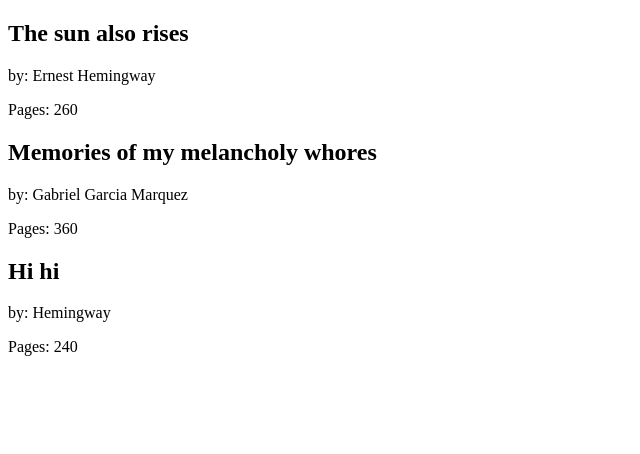
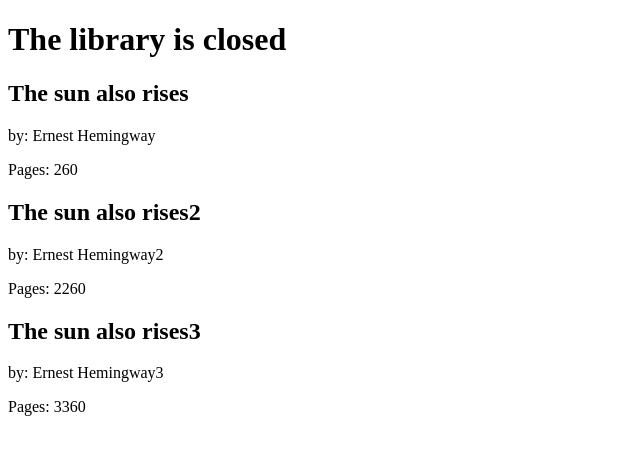
Before and after one commit to LinaSachuk/Learning-React, a React (Create React App) app in the folder hello-react/: page / in a window 1280 px wide. Shown: the top 454 px of the page, without its empty margins (0-640 px from the left). Built offline with nearby package versions, Linux system fonts and the light colour scheme.

Commit message:
add state

```diff
--- a/hello-react/src/index.js
+++ b/hello-react/src/index.js
@@ -1,5 +1,13 @@
 import React, { Component } from 'react'
 import { render } from 'react-dom'
+
+
+let bookList = [
+  { "title": "The sun also rises", "author": "Ernest Hemingway", "pages": 260 },
+  { "title": "The sun also rises2", "author": "Ernest Hemingway2", "pages": 2260 },
+  { "title": "The sun also rises3", "author": "Ernest Hemingway3", "pages": 3360 }
+]
+
 
 const Book = ({ title, author, pages }) => {
   return (
@@ -13,15 +21,37 @@
 
 
 
-const Library = () => {
-  return (
-    <div>
-      <Book title="The sun also rises" author="Ernest Hemingway" pages={260} />
-      <Book title="Memories of my melancholy whores" author="Gabriel Garcia Marquez" pages={360} />
-      <Book title="Hi hi" author="Hemingway" pages={240} />
+class Library extends React.Component {
+  constructor(props) {
+    super(props)
+    this.state = {
+      open: false
+    }
+  }
 
-    </div>
-  )
+
+
+  render() {
+    console.log(this.state)
+    const { books } = this.props
+    return (
+      <div>
+        <h1> The library is {this.state.open ? 'open' : 'closed'} </h1>
+        {
+          books.map(
+            (book, i) =>
+              < Book
+                key={i}
+
+                title={book.title}
+                author={book.author}
+                pages={book.pages}
+              />
+          )
+        }
+      </div>
+    )
+  }
 }
 
 
@@ -29,7 +59,8 @@
 
 
 
+
 render(
-  <Library />,
+  <Library books={bookList} />,
   document.getElementById('root')
 )
```
